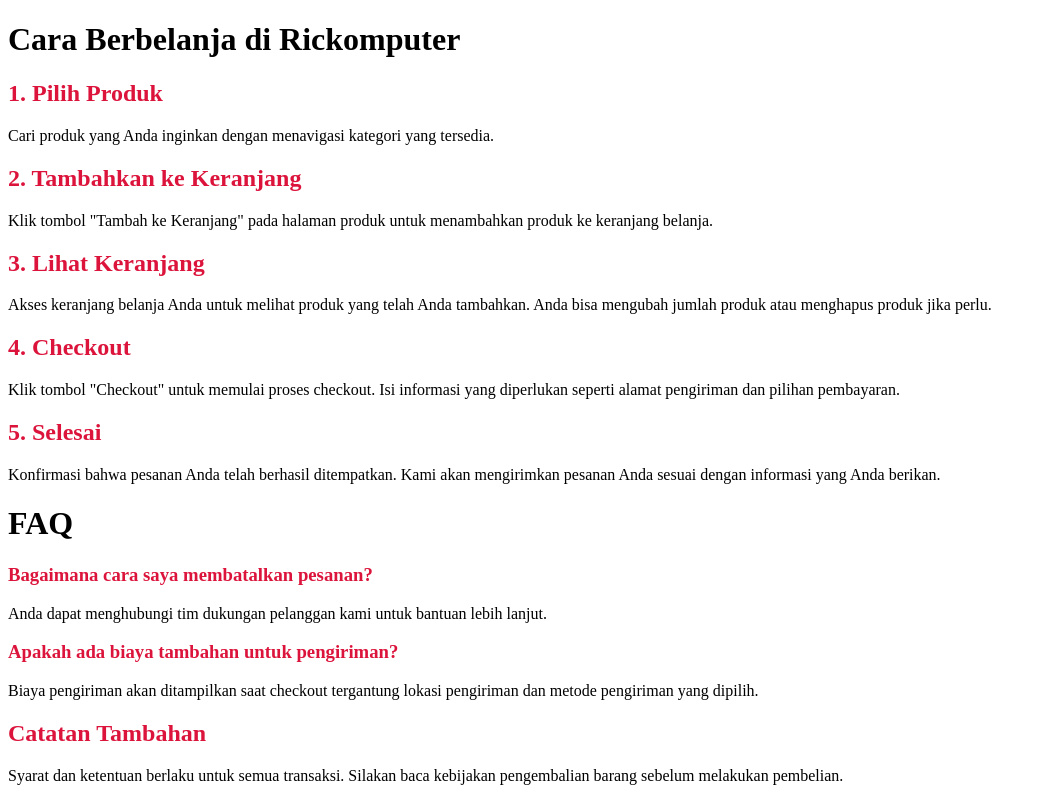
After one commit to rickosong/adminlte-php, a PHP site: page /page/cara_berbelanja.php in a window 1280 px wide. The commit adds this page. Shown: the whole page, without its empty margins (0-1046 px from the left). Run offline with PHP 8.4, Linux system fonts and the light colour scheme.

Commit message:
update semuanya

```diff
--- a/Admin/pages/logout_process.php
+++ b/Admin/pages/logout_process.php
@@ -1,6 +1,5 @@
 <?php
-session_start();
-include '../conf/conn.php';
+include 'conf/conn.php';
 $sess_admin = $_SESSION['id_admin'];
 if (isset($sess_admin)){
     session_destroy();
--- /dev/null
+++ b/page/cara_berbelanja.php
@@ -0,0 +1,45 @@
+<!DOCTYPE html>
+<html lang="en">
+<head>
+    <meta charset="UTF-8">
+    <meta name="viewport" content="width=device-width, initial-scale=1.0">
+    <title>Cara Berbelanja Rickomputer</title>
+    <style>
+        h2, h3 {
+            color: #DC143C;
+        }
+    </style>
+</head>
+<body>
+    <div class="container cara">
+        <div class="col-10 ">
+            <h1>Cara Berbelanja di Rickomputer</h1>
+
+            <h2>1. Pilih Produk</h2>
+            <p>Cari produk yang Anda inginkan dengan menavigasi kategori yang tersedia.</p>
+
+            <h2>2. Tambahkan ke Keranjang</h2>
+            <p>Klik tombol "Tambah ke Keranjang" pada halaman produk untuk menambahkan produk ke keranjang belanja.</p>
+
+            <h2>3. Lihat Keranjang</h2>
+            <p>Akses keranjang belanja Anda untuk melihat produk yang telah Anda tambahkan. Anda bisa mengubah jumlah produk atau menghapus produk jika perlu.</p>
+
+            <h2>4. Checkout</h2>
+            <p>Klik tombol "Checkout" untuk memulai proses checkout. Isi informasi yang diperlukan seperti alamat pengiriman dan pilihan pembayaran.</p>
+
+            <h2>5. Selesai</h2>
+            <p>Konfirmasi bahwa pesanan Anda telah berhasil ditempatkan. Kami akan mengirimkan pesanan Anda sesuai dengan informasi yang Anda berikan.</p>
+        </div>
+
+        <h1>FAQ</h1>
+        <h3>Bagaimana cara saya membatalkan pesanan?</h3>
+        <p>Anda dapat menghubungi tim dukungan pelanggan kami untuk bantuan lebih lanjut.</p>
+
+        <h3>Apakah ada biaya tambahan untuk pengiriman?</h3>
+        <p>Biaya pengiriman akan ditampilkan saat checkout tergantung lokasi pengiriman dan metode pengiriman yang dipilih.</p>
+
+        <h2>Catatan Tambahan</h2>
+        <p>Syarat dan ketentuan berlaku untuk semua transaksi. Silakan baca kebijakan pengembalian barang sebelum melakukan pembelian.</p>
+    </div>
+</body>
+</html>
--- a/page/detail_produk.php
+++ b/page/detail_produk.php
@@ -17,7 +17,7 @@
          <a href="?page=proses_order&&idproduk=<?php echo $tampildata['id']; ?>">Add To Cart</a>
         </h1>
         Stok <b><?php echo $tampildata['stok']; ?></b> Kategori <b><?php echo $kategori['category'] ?></b> Harga Rp. <b><?php echo number_format($tampildata['price'],2); ?></b><br>
-        <center><img src="./Admin/pages/product/gambar/<?php echo $tampildata['image']; ?>" width="100%"></center>
+        <center><img src="./Admin/pages/product/gambar/<?php echo $tampildata['image']; ?>" width="60%"></center>
         <?php echo $tampildata['deskripsi']; ?>
     </div
     >
--- a/page/home.php
+++ b/page/home.php
@@ -17,7 +17,7 @@
                             <?php echo (substr($tampilproduk['product_name'],0,25)."[..]"); ?>
                         </a>
                     </div>
-                    <div class="barang-deskripsi"><?php echo (substr($tampilproduk['deskripsi'],0,45)."[..]"); ?></div>
+                    <div class="barang-deskripsi"><?php echo (substr($tampilproduk['deskripsi'],0,40)."[..]"); ?></div>
                     <div class="barang-harga">Rp. <?php echo number_format($tampilproduk['price'],2); ?></div>
                 </div>
             </div>
--- a/page/kategori_produk.php
+++ b/page/kategori_produk.php
@@ -29,10 +29,10 @@
                     <img src="./Admin/pages/product/gambar/<?php echo $tampilproduk['image']; ?>">
                     <div class="barang-judul">
                         <a href="?page=detail_produk&&idproduk=<?php echo $tampilproduk['id']; ?>">
-                            <?php echo $tampilproduk['product_name']; ?>
+                            <?php echo (substr($tampilproduk['product_name'],0,20)."[..]"); ?>
                         </a>
                     </div>
-                    <div class="barang-deskripsi"><?php echo $tampilproduk['deskripsi']; ?> ...</div>
+                    <div class="barang-deskripsi"><?php echo (substr($tampilproduk['deskripsi'],0,200)."[..]") ?> ...</div>
                     <div class="barang-harga">Rp. <?php echo number_format($tampilproduk['price'],2); ?></div>
                 </div>
             </div>
```
Also changed, not shown: page/keranjang_belanja.php (+76 -4 lines), page/proses_update_keranjang.php (added, +22 -0 lines), images/slideshow.png (added), page/checkout.php (added).
